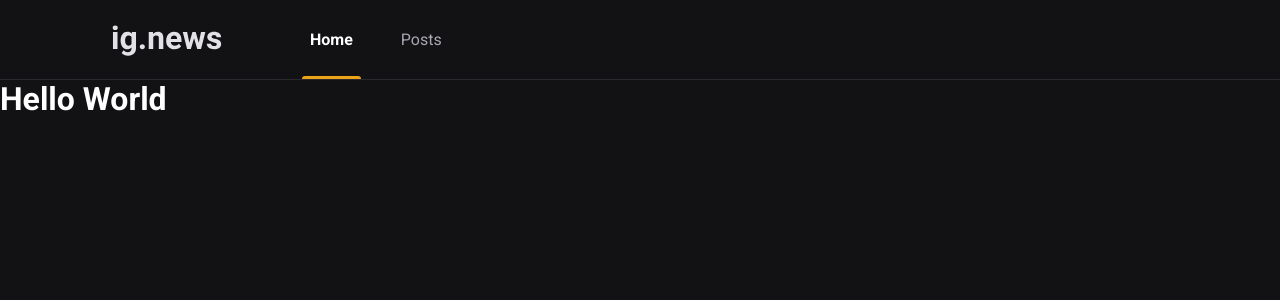
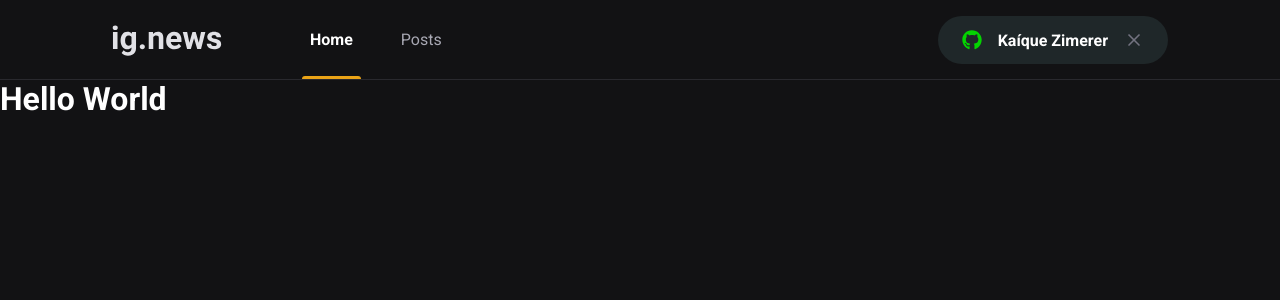
Before and after one commit to kaiquezimerer/ignite-reactjs-ignews, a Next.js app: page / in a window 1280 px wide. Shown: the top 300 px of the page. Built offline with nearby package versions, Linux system fonts and the light colour scheme.

Commit message:
Create SignInButton + styles

```diff
--- a/package.json
+++ b/package.json
@@ -11,6 +11,7 @@
     "next": "12.0.7",
     "react": "17.0.2",
     "react-dom": "17.0.2",
+    "react-icons": "^4.3.1",
     "sass": "^1.45.1"
   },
   "devDependencies": {
--- a/src/components/Header/index.tsx
+++ b/src/components/Header/index.tsx
@@ -1,3 +1,5 @@
+import { SignInButton } from '../SignInButton';
+
 import styles from './styles.module.scss';
 
 export function Header() {
@@ -9,6 +11,8 @@
           <a href="#" className={styles.active}>Home</a>
           <a href="#">Posts</a>
         </nav>
+
+        <SignInButton />
       </div>
     </header>
   )
--- a/src/components/Header/styles.module.scss
+++ b/src/components/Header/styles.module.scss
@@ -49,4 +49,8 @@
       }
     }
   }
+
+  button {
+    margin-left: auto;
+  }
 }
--- /dev/null
+++ b/src/components/SignInButton/index.tsx
@@ -0,0 +1,27 @@
+import { FaGithub } from 'react-icons/fa';
+import { FiX } from 'react-icons/fi';
+
+import styles from './styles.module.scss';
+
+export function SignInButton() {
+  const isUserLoggedIn = true;
+
+  return isUserLoggedIn ? (
+    <button
+      type="button"
+      className={styles.signInButton}
+    >
+      <FaGithub color="#04d301" />
+      Kaíque Zimerer
+      <FiX color="#737380" className={styles.closeIcon} />
+    </button>
+  ) : (
+    <button
+      type="button"
+      className={styles.signInButton}
+    >
+      <FaGithub color="#eba417" />
+      Sign in with GitHub
+    </button >
+  )
+}
--- /dev/null
+++ b/src/components/SignInButton/styles.module.scss
@@ -0,0 +1,30 @@
+.signInButton {
+  height: 3rem;
+  border-radius: 3rem;
+  background: var(--gray-850);
+  border: 0;
+  padding: 0 1.5rem;
+  display: flex;
+  align-items: center;
+  justify-content: center;
+  color: var(--white);
+  font-weight: bold;
+  transition: filter 0.2s;
+
+  svg {
+    width: 20px;
+    height: 20px;
+  }
+
+  svg.closeIcon {
+    margin-left: 1rem;
+  }
+
+  svg:first-child {
+    margin-right: 1rem;
+  }
+
+  &:hover {
+    filter: brightness(0.8);
+  }
+}
--- a/src/styles/global.scss
+++ b/src/styles/global.scss
@@ -10,6 +10,7 @@
   --gray-100: #e1e1e5;
   --gray-300: #a8a8b3;
   --gray-800: #29292e;
+  --gray-850: #1f2729;
   --gray-900: #121214;
 
   --cyan-500: #61dafd;
```
Also changed, not shown: 1 other file (tests, documents, lock files or other folders).
